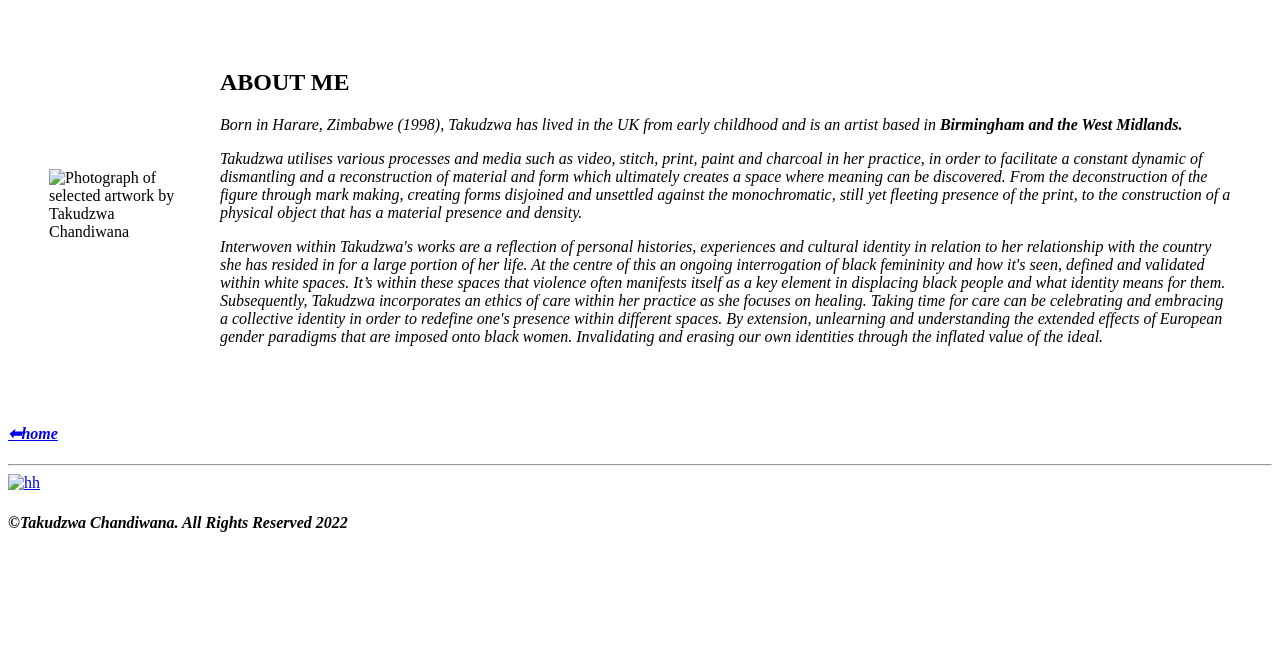
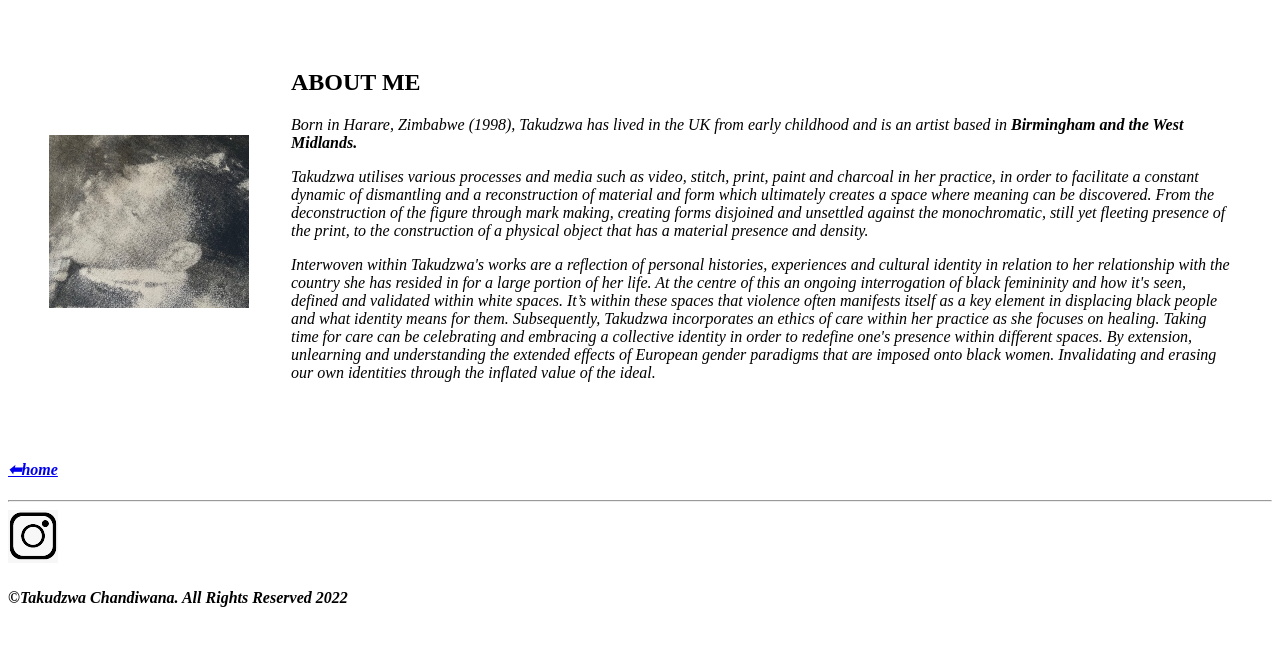
Before and after one commit to Taku20202/cvv, a plain HTML site: page about-me.html in a window 1280 px wide. Drawn offline with Linux system fonts and the light colour scheme.

Commit message:
Add initial cv website files

```diff
--- a/about-me.html
+++ b/about-me.html
@@ -9,7 +9,7 @@
   <body>
     <table cellspacing="40">
       <tr>
-        <td><img src="images/about me photo.jpg" alt="Photograph of selected artwork by Takudzwa Chandiwana"></td>
+        <td><img src="about me photo.jpg" alt="Photograph of selected artwork by Takudzwa Chandiwana"></td>
         <td><h2>ABOUT ME</h2>
         <p><em> Born in Harare, Zimbabwe (1998), Takudzwa has lived in the UK from early childhood and is an artist based in <strong>Birmingham and the West Midlands.</strong></em></p>
         <p><em> Takudzwa utilises various processes and media such as video, stitch, print, paint and charcoal in her practice, in order to facilitate a constant dynamic of dismantling and a reconstruction of material and form which ultimately creates a space where meaning can be discovered. From the deconstruction of the figure through mark making, creating forms disjoined and unsettled against the mono­chromatic, still yet fleeting presence of the print, to the construction of a physical object that has a material presence and density. </em></p>
@@ -19,7 +19,7 @@
     <h4><em><strong><a href="index.html">⬅home</a></strong></em></h4>
     <hr>
     <a href="https://www.instagram.com/takudzwachandiwana/">
-      <img src="images/instagram logo.jpg" alt="hh"></a>
+      <img src="instagram logo.jpg" alt="hh"></a>
     <h4><em>©Takudzwa Chandiwana. All Rights Reserved 2022</em></h4>
   </body>
 </html>
```
